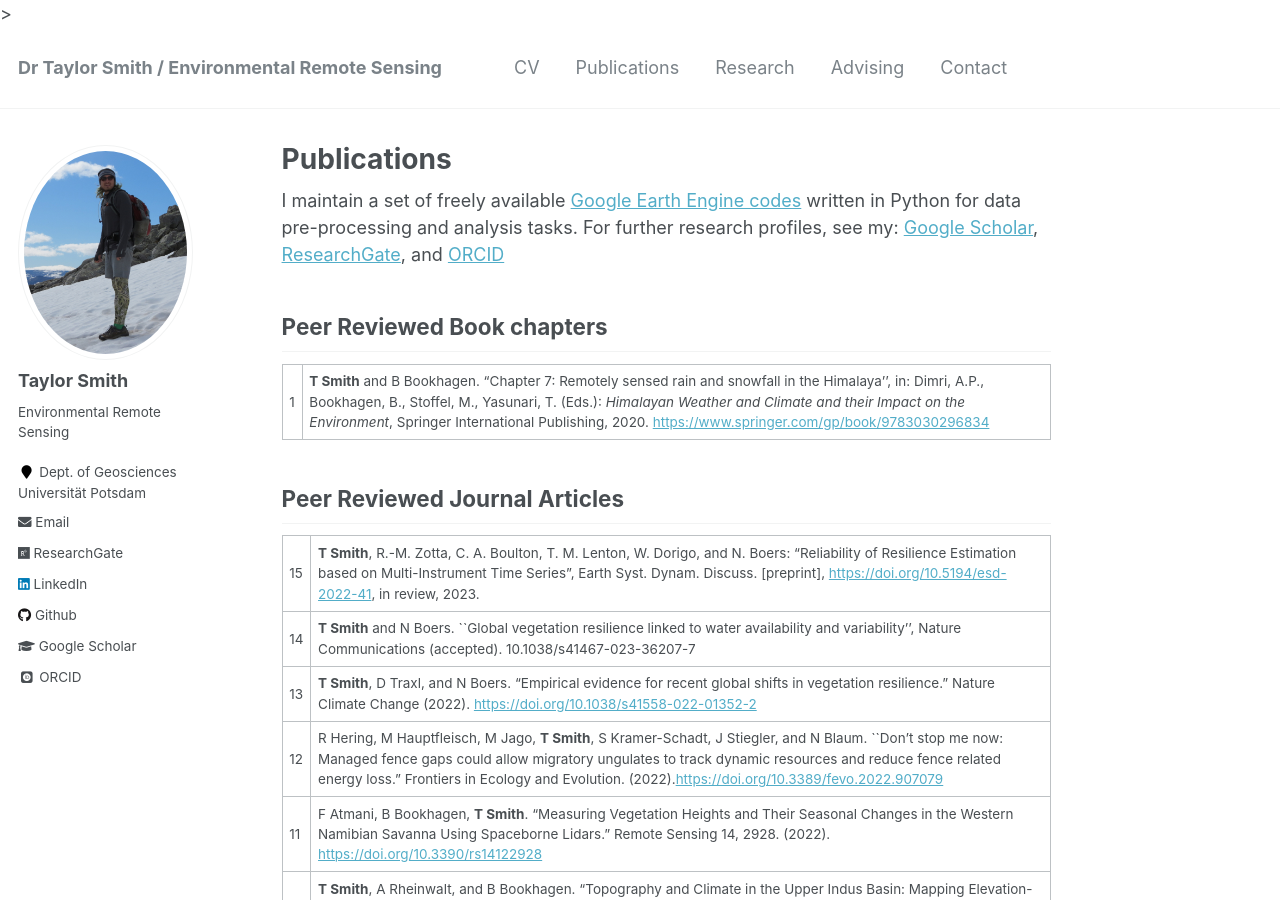
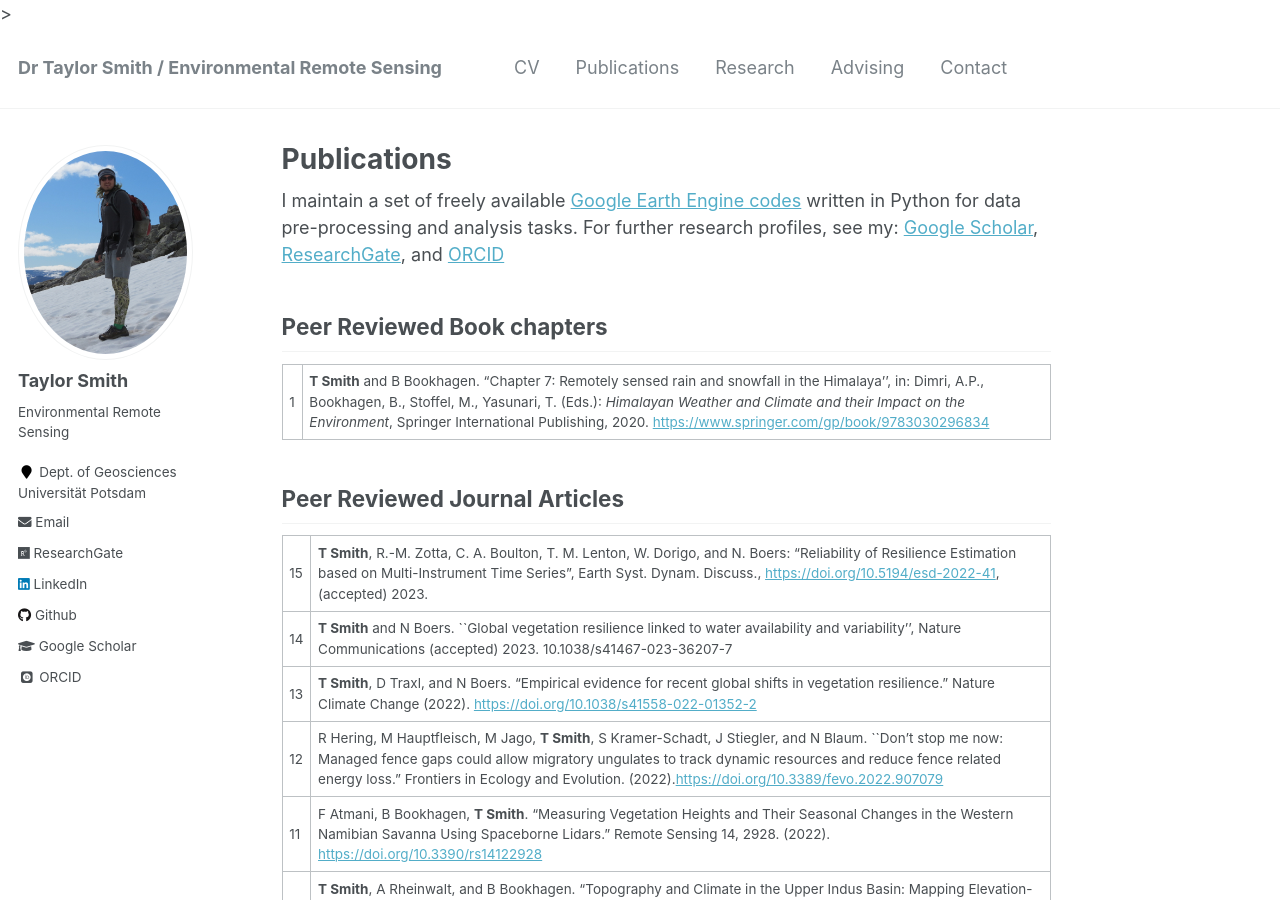
Before and after one commit to tasmi/tasmi.github.io, a Jekyll site: the page built from _pages/publications.md, in a window 1280 px wide and 900 px high. Built offline with Jekyll 4.4.1, drawn with Linux system fonts in a browser that asks for light colours; some web fonts are replaced.

Commit message:
Update publications.md

```diff
--- a/_pages/publications.md
+++ b/_pages/publications.md
@@ -13,8 +13,8 @@ I maintain a set of freely available [Google Earth Engine codes](https://github.
 
 ## Peer Reviewed Journal Articles
 
-15 | **T Smith**, R.-M. Zotta, C. A. Boulton, T. M. Lenton, W. Dorigo, and N. Boers: "Reliability of Resilience Estimation based on Multi-Instrument Time Series", Earth Syst. Dynam. Discuss. [preprint], [https://doi.org/10.5194/esd-2022-41](https://doi.org/10.5194/esd-2022-41), in review, 2023.
-14 | **T Smith** and N Boers. ``Global vegetation resilience linked to water availability and variability'', Nature Communications (accepted). 10.1038/s41467-023-36207-7
+15 | **T Smith**, R.-M. Zotta, C. A. Boulton, T. M. Lenton, W. Dorigo, and N. Boers: "Reliability of Resilience Estimation based on Multi-Instrument Time Series", Earth Syst. Dynam. Discuss., [https://doi.org/10.5194/esd-2022-41](https://doi.org/10.5194/esd-2022-41), (accepted) 2023.
+14 | **T Smith** and N Boers. ``Global vegetation resilience linked to water availability and variability'', Nature Communications (accepted) 2023. 10.1038/s41467-023-36207-7
 13 | **T Smith**, D Traxl, and N Boers. "Empirical evidence for recent global shifts in vegetation resilience." Nature Climate Change (2022). [https://doi.org/10.1038/s41558-022-01352-2](https://www.nature.com/articles/s41558-022-01352-2)
 12 | R Hering, M Hauptfleisch, M Jago, **T Smith**, S Kramer-Schadt, J Stiegler, and N Blaum. ``Don't stop me now: Managed fence gaps could allow migratory ungulates to track dynamic resources and reduce fence related energy loss." Frontiers in Ecology and Evolution. (2022).[https://doi.org/10.3389/fevo.2022.907079](https://doi.org/10.3389/fevo.2022.907079)
 11 | F Atmani, B Bookhagen, **T Smith**. "Measuring Vegetation Heights and Their Seasonal Changes in the Western Namibian Savanna Using Spaceborne Lidars." Remote Sensing 14, 2928. (2022). [https://doi.org/10.3390/rs14122928](https://doi.org/10.3390/rs14122928)
```
